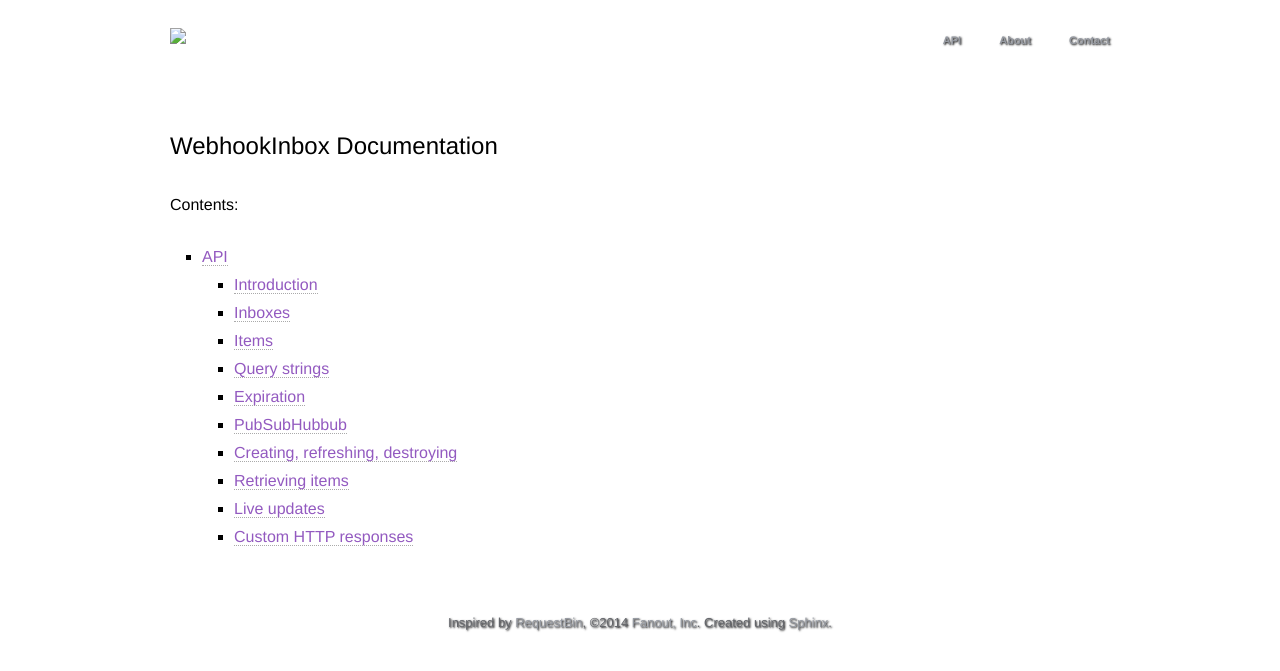
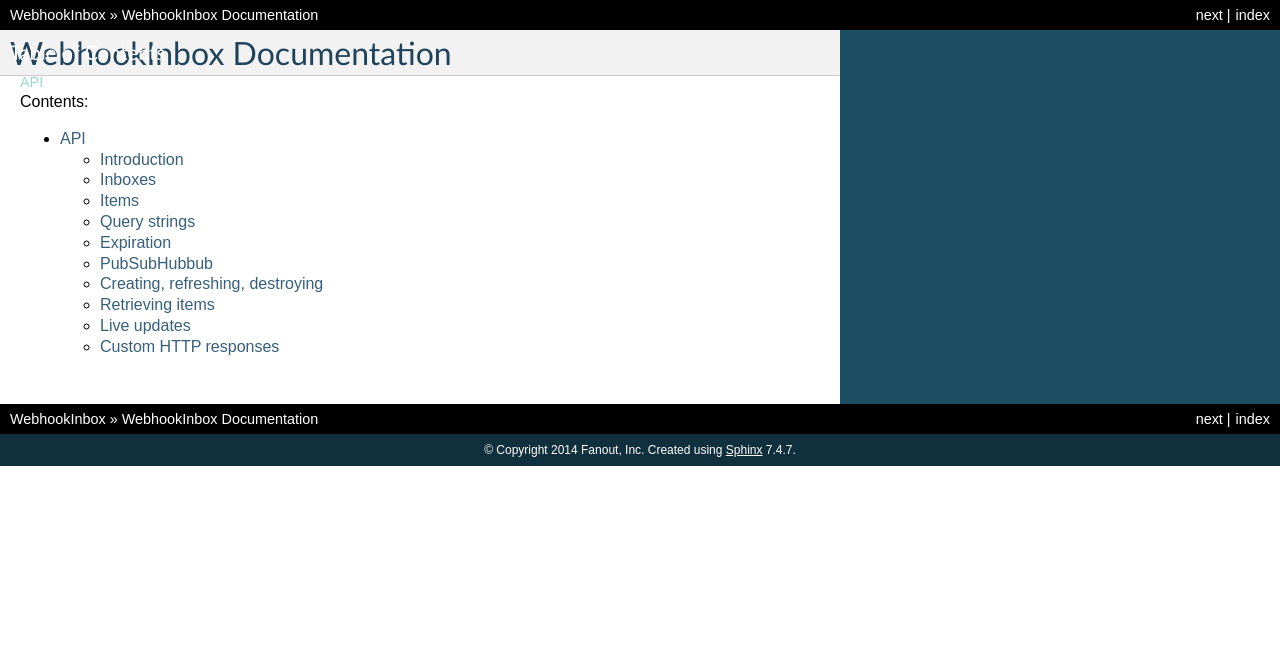
Before and after one commit to fanout/webhookinbox, a Sphinx documentation site: the page built from website/docs/index.rst, in a window 1280 px wide. Shown: the top 671 px of the page. Built offline with Sphinx 7.4.7, drawn with Linux system fonts in a browser that asks for light colours.

Commit message:
Added html theme and options in conf.py

```diff
--- a/website/docs/conf.py
+++ b/website/docs/conf.py
@@ -88,12 +88,19 @@
 
 # The theme to use for HTML and HTML Help pages.  See the documentation for
 # a list of builtin themes.
-html_theme = 'webhookinbox'
+
+#html_theme = 'webhookinbox'
+html_theme = 'default'
 
 # Theme options are theme-specific and customize the look and feel of a theme
 # further.  For a list of options available for each theme, see the
 # documentation.
 #html_theme_options = { "nosidebar": True }
+
+html_theme_options = {
+	"rightsidebar": "true",
+    "relbarbgcolor": "black"
+ }
 
 # Add any paths that contain custom themes here, relative to this directory.
 html_theme_path = ['_themes']
```
